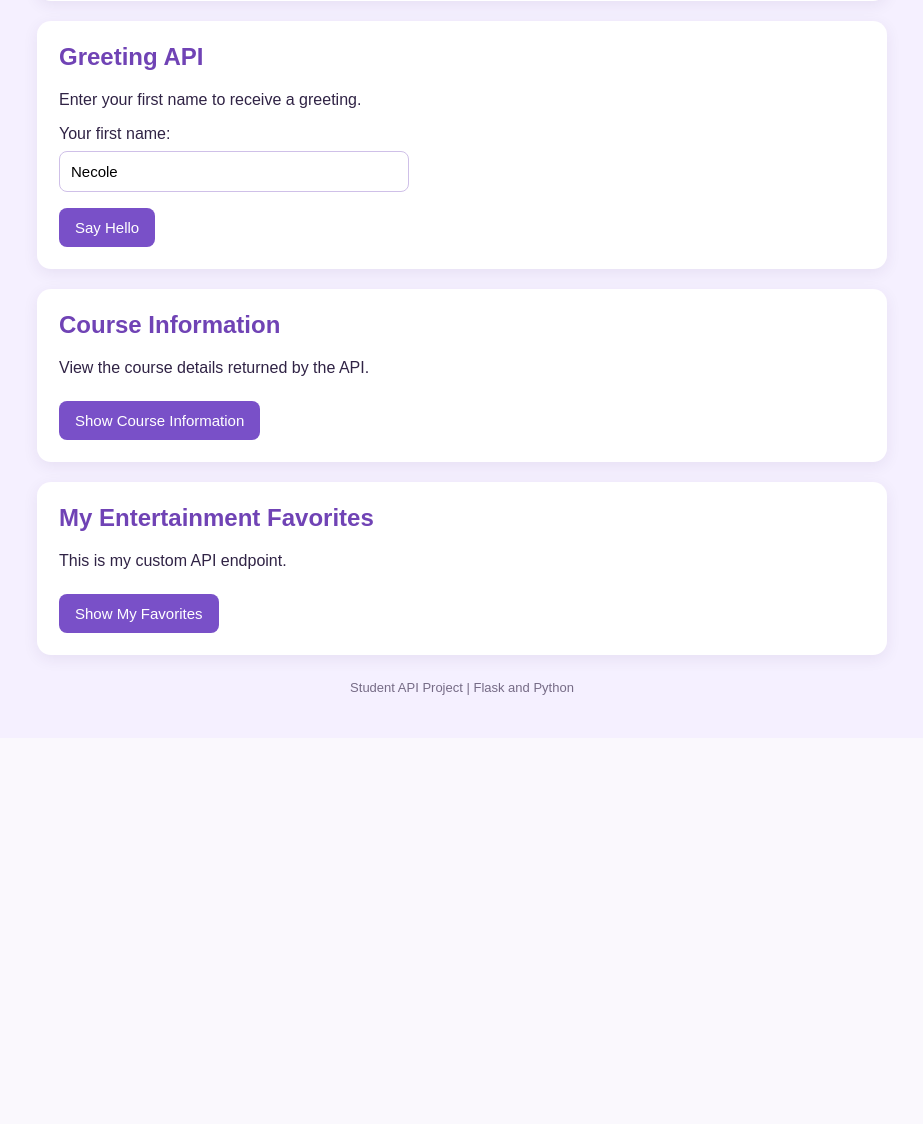
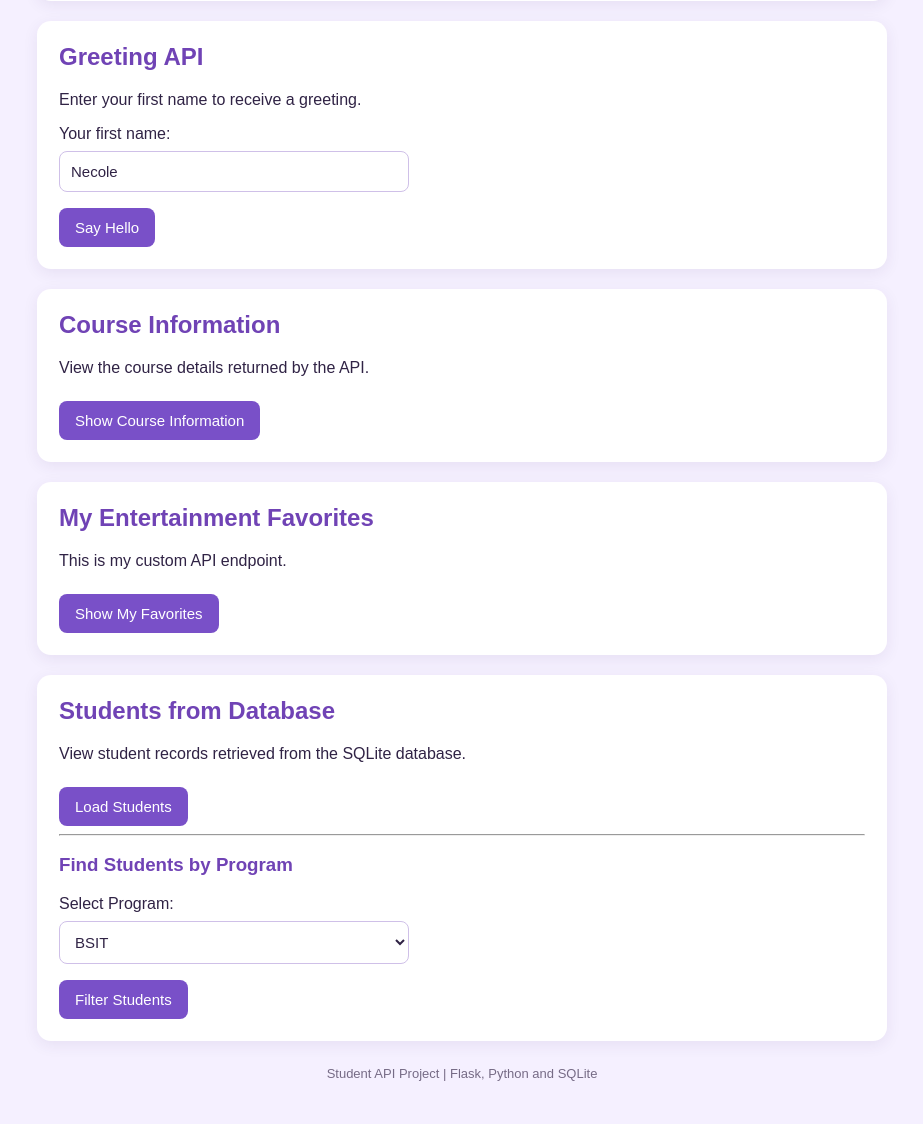
Before and after one commit to Andreyyyaa-coder/NecoleAndreaA.Aloro, a Flask app: page / in a window 1280 px wide. Shown: the part 348-1472 px from the top of the page, without its empty margins (178-1101 px from the left). Before the commit the page ends 1043 px from the top, so only its background shows below. Run offline with Flask 3, Linux system fonts and the light colour scheme.

Commit message:
Integrate SQLite database with Flask API

```diff
--- a/app.py
+++ b/app.py
@@ -1,7 +1,14 @@
 
+import sqlite3
 from flask import Flask, jsonify, request, render_template
 
 app = Flask(__name__)
+
+
+def get_db_connection():
+    conn = sqlite3.connect("students.db")
+    conn.row_factory = sqlite3.Row
+    return conn
 
 
 @app.route("/")
@@ -9,7 +16,7 @@ def home():
     return render_template("index.html")
 
 
-# Student Information API
+# Existing endpoint: original student information
 @app.route("/student")
 def get_student():
     return jsonify({
@@ -21,16 +28,14 @@ def get_student():
     })
 
 
-# Greeting API
+# Existing endpoint: greeting
 @app.route("/hello")
 def say_hello():
     name = request.args.get("name", "Necole")
-    return jsonify({
-        "message": f"Hello, {name}!"
-    })
+    return jsonify({"message": f"Hello, {name}!"})
 
 
-# Course Information API
+# Existing endpoint: course information
 @app.route("/course")
 def say_course():
     return jsonify({
@@ -42,7 +47,7 @@ def say_course():
     })
 
 
-# Personalized Greeting API
+# Existing endpoint: custom greeting
 @app.route("/greet")
 def greet():
     name = request.args.get("name", "Necole Andrea Aloro")
@@ -52,13 +57,13 @@ def greet():
 
     return jsonify({
         "message": (
-            f"Hello {name} from "
-            f"{program} {year} {section}!"
+            f"Hello {name} from {program} "
+            f"{year} {section}!"
         )
     })
 
 
-# Student Profile API
+# Existing endpoint: profile
 @app.route("/profile")
 def get_profile():
     return jsonify({
@@ -72,7 +77,7 @@ def get_profile():
     })
 
 
-# Custom Entertainment API
+# Existing endpoint: entertainment
 @app.route("/entertainment")
 def get_entertainment():
     return jsonify({
@@ -83,5 +88,47 @@ def get_entertainment():
     })
 
 
+# NEW: Retrieve all students from SQLite
+@app.route("/students")
+def get_students():
+    conn = get_db_connection()
+    students = conn.execute(
+        "SELECT * FROM students ORDER BY id"
+    ).fetchall()
+    conn.close()
+
+    return jsonify([dict(student) for student in students])
+
+
+# NEW: Retrieve one student by database ID
+@app.route("/students/<int:id>")
+def get_student_by_id(id):
+    conn = get_db_connection()
+    student = conn.execute(
+        "SELECT * FROM students WHERE id = ?",
+        (id,)
+    ).fetchone()
+    conn.close()
+
+    if student is None:
+        return jsonify({"error": "Student not found"}), 404
+
+    return jsonify(dict(student))
+
+
+# ADDITIONAL TASK: Filter students by program
+# Example: /students/program/BSIT
+@app.route("/students/program/<string:program>")
+def get_students_by_program(program):
+    conn = get_db_connection()
+    students = conn.execute(
+        "SELECT * FROM students WHERE LOWER(program) = LOWER(?) ORDER BY id",
+        (program,)
+    ).fetchall()
+    conn.close()
+
+    return jsonify([dict(student) for student in students])
+
+
 if __name__ == "__main__":
     app.run(host="0.0.0.0", port=5000, debug=True)
--- a/templates/index.html
+++ b/templates/index.html
@@ -51,9 +51,12 @@
             box-shadow: 0 4px 15px rgba(65, 40, 100, 0.08);
         }
 
+        h2, h3 {
+            color: #7043b5;
+        }
+
         h2 {
             margin-top: 0;
-            color: #7043b5;
         }
 
         button {
@@ -71,7 +74,7 @@
             background: #5e369f;
         }
 
-        input {
+        input, select {
             width: 100%;
             max-width: 350px;
             padding: 11px;
@@ -79,6 +82,8 @@
             border: 1px solid #cfc0e8;
             border-radius: 8px;
             font-size: 15px;
+            background: white;
+            color: #302345;
         }
 
         .result {
@@ -97,6 +102,19 @@
 
         .error {
             color: #b42318;
+        }
+
+        .student-record {
+            padding: 12px;
+            margin: 10px 0;
+            background: #f8f4ff;
+            border-left: 4px solid #9065d5;
+            border-radius: 8px;
+            overflow-wrap: anywhere;
+        }
+
+        .student-record p {
+            margin: 5px 0;
         }
 
         footer {
@@ -119,7 +137,11 @@
         <section>
             <h2>Student Information</h2>
             <p>Retrieve student information from the Flask API.</p>
-            <button onclick="loadStudent()">Show Student Information</button>
+
+            <button type="button" onclick="loadStudent()">
+                Show Student Information
+            </button>
+
             <div id="studentResult" class="result" aria-live="polite"></div>
         </section>
 
@@ -130,6 +152,7 @@
 
             <form id="greetingForm">
                 <label for="nameInput">Your first name:</label><br>
+
                 <input
                     type="text"
                     id="nameInput"
@@ -138,7 +161,9 @@
                     value="Necole"
                     required
                 >
+
                 <br>
+
                 <button type="submit">Say Hello</button>
             </form>
 
@@ -149,25 +174,64 @@
         <section>
             <h2>Course Information</h2>
             <p>View the course details returned by the API.</p>
-            <button onclick="loadCourse()">Show Course Information</button>
+
+            <button type="button" onclick="loadCourse()">
+                Show Course Information
+            </button>
+
             <div id="courseResult" class="result" aria-live="polite"></div>
         </section>
 
-        <!-- Custom API Endpoint -->
+        <!-- Entertainment Favorites -->
         <section>
             <h2>My Entertainment Favorites</h2>
             <p>This is my custom API endpoint.</p>
-            <button onclick="loadEntertainment()">Show My Favorites</button>
+
+            <button type="button" onclick="loadEntertainment()">
+                Show My Favorites
+            </button>
+
             <div id="entertainmentResult" class="result" aria-live="polite"></div>
+        </section>
+
+        <!-- SQLite Database Records -->
+        <section id="database-students">
+            <h2>Students from Database</h2>
+            <p>View student records retrieved from the SQLite database.</p>
+
+            <button type="button" onclick="loadStudents()">
+                Load Students
+            </button>
+
+            <div id="studentList" aria-live="polite"></div>
+
+            <hr>
+
+            <h3>Find Students by Program</h3>
+
+            <label for="programInput">Select Program:</label><br>
+
+            <select id="programInput">
+                <option value="BSIT">BSIT</option>
+                <option value="BSN">BSN</option>
+            </select>
+
+            <br>
+
+            <button type="button" onclick="loadStudentsByProgram()">
+                Filter Students
+            </button>
+
+            <div id="programStudentList" aria-live="polite"></div>
         </section>
     </main>
 
     <footer>
-        <p>Student API Project | Flask and Python</p>
+        <p>Student API Project | Flask, Python and SQLite</p>
     </footer>
 
     <script>
-        // Display JSON data in a readable format.
+        // Display JSON information in a readable format.
         function displayData(elementId, data) {
             const result = document.getElementById(elementId);
             result.replaceChildren();
@@ -176,12 +240,16 @@
                 const paragraph = document.createElement("p");
                 const label = document.createElement("strong");
 
-                label.textContent = key
-                    .replaceAll("_", " ")
-                    .replace(/\b\w/g, letter => letter.toUpperCase()) + ": ";
+                label.textContent =
+                    key.replaceAll("_", " ")
+                       .replace(/\b\w/g, letter => letter.toUpperCase())
+                    + ": ";
 
                 paragraph.appendChild(label);
-                paragraph.appendChild(document.createTextNode(String(value)));
+                paragraph.appendChild(
+                    document.createTextNode(String(value))
+                );
+
                 result.appendChild(paragraph);
             }
 
@@ -213,23 +281,26 @@
                 result.classList.add("error");
                 result.textContent =
                     "Unable to retrieve information. Please try again.";
+
                 return null;
             }
         }
 
-        // Student Information
+        // Student Information API.
         async function loadStudent() {
             await fetchData("/student", "studentResult");
         }
 
-        // Greeting API
+        // Greeting API.
         document.getElementById("greetingForm").addEventListener(
             "submit",
             async function(event) {
                 event.preventDefault();
 
-                const name = document.getElementById("nameInput").value.trim();
-                const result = document.getElementById("greetingResult");
+                const name =
+                    document.getElementById("nameInput").value.trim();
+                const result =
+                    document.getElementById("greetingResult");
 
                 if (!name) {
                     result.style.display = "block";
@@ -256,7 +327,6 @@
                         throw new Error("Greeting message is missing.");
                     }
 
-                    result.classList.remove("error");
                     result.textContent = data.message;
                 } catch (error) {
                     console.error("Greeting API failed:", error);
@@ -267,14 +337,114 @@
             }
         );
 
-        // Course Information
+        // Course Information API.
         async function loadCourse() {
             await fetchData("/course", "courseResult");
         }
 
-        // Custom Entertainment Endpoint
+        // Entertainment Favorites API.
         async function loadEntertainment() {
             await fetchData("/entertainment", "entertainmentResult");
+        }
+
+        // Load all students from the SQLite database.
+        async function loadStudents() {
+            const output = document.getElementById("studentList");
+
+            output.classList.remove("error");
+            output.textContent = "Loading student records...";
+
+            try {
+                const response = await fetch("/students");
+
+                if (!response.ok) {
+                    throw new Error("HTTP error: " + response.status);
+                }
+
+                const students = await response.json();
+                output.replaceChildren();
+
+                if (students.length === 0) {
+                    output.textContent = "No student records found.";
+                    return;
+                }
+
+                students.forEach(student => {
+                    const card = document.createElement("div");
+                    card.className = "student-record";
+
+                    const heading = document.createElement("strong");
+                    heading.textContent =
+                        student.student_id + " - " + student.name;
+
+                    const details = document.createElement("p");
+                    details.textContent =
+                        student.program + " | Year " + student.year +
+                        " | Section " + student.section;
+
+                    card.appendChild(heading);
+                    card.appendChild(details);
+                    output.appendChild(card);
+                });
+            } catch (error) {
+                console.error("Error loading students:", error);
+                output.classList.add("error");
+                output.textContent =
+                    "Unable to retrieve student records. Check that Flask is running and the database exists.";
+            }
+        }
+
+        // Filter database records by program.
+        async function loadStudentsByProgram() {
+            const program =
+                document.getElementById("programInput").value;
+            const output =
+                document.getElementById("programStudentList");
+
+            output.classList.remove("error");
+            output.textContent = "Loading filtered records...";
+
+            try {
+                const response = await fetch(
+                    "/students/program/" + encodeURIComponent(program)
+                );
+
+                if (!response.ok) {
+                    throw new Error("HTTP error: " + response.status);
+                }
+
+                const students = await response.json();
+                output.replaceChildren();
+
+                if (students.length === 0) {
+                    output.textContent =
+                        "No students found for this program.";
+                    return;
+                }
+
+                students.forEach(student => {
+                    const card = document.createElement("div");
+                    card.className = "student-record";
+
+                    const heading = document.createElement("strong");
+                    heading.textContent =
+                        student.student_id + " - " + student.name;
+
+                    const details = document.createElement("p");
+                    details.textContent =
+                        student.program + " | Year " + student.year +
+                        " | Section " + student.section;
+
+                    card.appendChild(heading);
+                    card.appendChild(details);
+                    output.appendChild(card);
+                });
+            } catch (error) {
+                console.error("Error filtering students:", error);
+                output.classList.add("error");
+                output.textContent =
+                    "Unable to retrieve filtered student records.";
+            }
         }
     </script>
 </body>
```
Also changed, not shown: api_client.py (+14 -11 lines), classmate_api.py (+7 -18 lines), init_db.py (added, +37 -0 lines), templates/init_db.py (added, +37 -0 lines), students.db (added).
